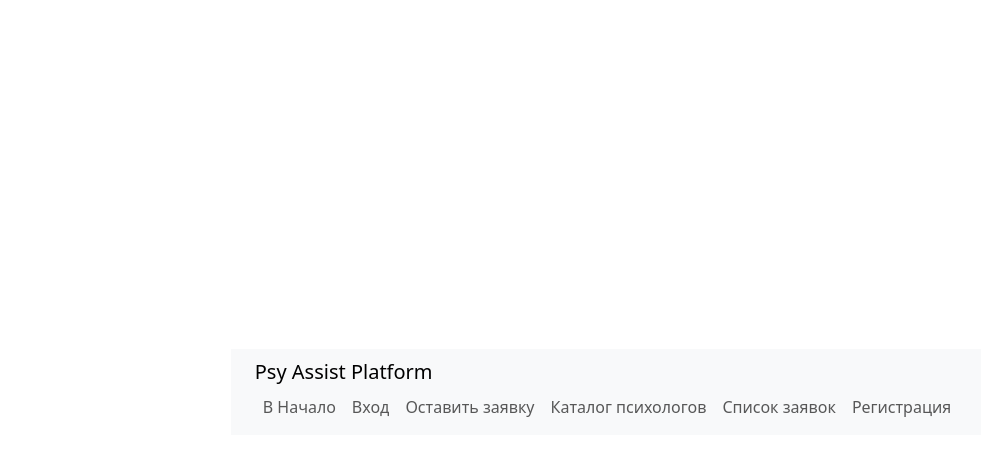
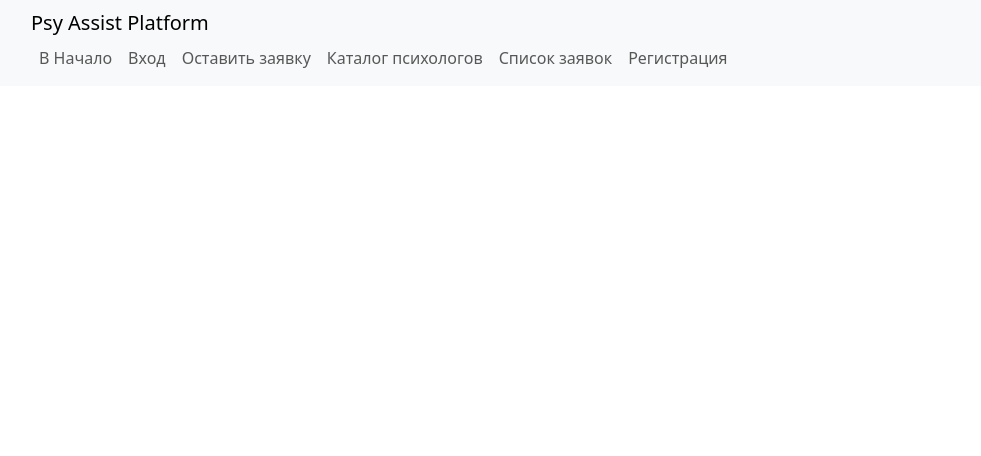
Before and after one commit to joshkhdev/psy-assist-platform-ui, a React (Vite) app: page / in a window 1280 px wide. Shown: the top 456 px of the page, without its empty margins (33-1014 px from the left). Built offline with nearby package versions, Linux system fonts and the light colour scheme.

Commit message:
PAP-UI-7: Правки верстки navbar

```diff
--- a/src/App.css
+++ b/src/App.css
@@ -1,8 +1,9 @@
 #root {
-  max-width: 1280px;
-  margin: 0 auto;
-  padding: 2rem;
-  text-align: left;
+  width: 100%;
+  height: 100vh;
+  height: 100dvh;
+  display: flex;
+  flex-direction: column;
 }
 
 .logo {
--- a/src/App.tsx
+++ b/src/App.tsx
@@ -6,11 +6,7 @@ import './App.css';
 import 'bootstrap/dist/css/bootstrap.css';
 // MUI
 import Home from './components/pages/Home';
-import {
-    BrowserRouter,
-    Route,
-    Routes
-} from 'react-router-dom';
+import { BrowserRouter, Route, Routes } from 'react-router-dom';
 // Components
 import SignIn from './components/pages/SignIn';
 import QuestionnaireCreator from './components/pages/QuestionnaireCreator';
@@ -36,8 +32,6 @@ import {
 function App() {
   return (
     <div className='App'>
-      <header className='App-header'>
-        <p>
       <BrowserRouter>
         <Routes>
           <Route path={HOME_REF} element={<Home />} />
@@ -52,8 +46,6 @@ function App() {
           <Route path='*' element={<Home />} />
         </Routes>
       </BrowserRouter>
-        </p>
-      </header>
     </div>
   );
 }
--- a/src/components/pages/PsychologistsViewer.tsx
+++ b/src/components/pages/PsychologistsViewer.tsx
@@ -4,26 +4,16 @@
 import axios from 'axios';
 import React, { useEffect } from 'react';
 // MUI
-import {
-    FormControl,
-    Grid,
-    Link
-} from '@mui/material';
+import { FormControl,Grid, Link } from '@mui/material';
 // Components
-import NavigationBar from '../base/NavigationBar';
 import PsychologistCard from '../base/PsychologistCard';
 // Classes
 import { PsychologistProfile } from '../../models/PsychologistProfile';
 import { PsychologistProfileCard } from '../../models/PsychologistProfileCard';
 // Styles and Resources
 import { psychologistFormStyle } from '../../styles/PsychologistViewerStyles';
-import {
-    GET_PSYCHOLOGISTS_REF,
-    HOME_REF
-} from '../../resources/Refs';
-import {
-    CAT_PICS,
-    PSY_PAGE_HEADER } from '../../resources/PsychologistsViewerResources';
+import { GET_PSYCHOLOGISTS_REF, HOME_REF } from '../../resources/Refs';
+import { CAT_PICS, PSY_PAGE_HEADER } from '../../resources/PsychologistsViewerResources';
 import { BACK_TO_HOME_BUTTON_HEADER } from '../../resources/CommonResources';
 
 //#endregion
@@ -63,12 +53,11 @@ const PsychologistsViewer = () => {
         <FormControl style={psychologistFormStyle}>
         <div className='root'>
             <div>
-                <NavigationBar />
                 <h2>{PSY_PAGE_HEADER}</h2>
             </div>
             <br/>
 
-            <Grid container spacing={1}>
+            <Grid container>
                 {cards.map((card, index) => {
                     const {
                         image,
--- a/src/components/pages/QuestionnairesList.tsx
+++ b/src/components/pages/QuestionnairesList.tsx
@@ -5,6 +5,7 @@ import { GET_QUESTIONNAIRES_REF, HOME_REF } from '../../resources/Refs';
 import { BACK_TO_HOME_BUTTON_HEADER } from '../../resources/CommonResources';
 import { Link } from '@mui/material';
 import { QuestionnaireResponse } from '../../models/QuestionnaireResponse';
+import { questionnaireListContentStyle } from '../../styles/QuestionnairesListStyles';
 
 function QuestionnairesList() {
 
@@ -53,8 +54,8 @@ function QuestionnairesList() {
         </table>;
 
     return (
-        <div>
-            <h1 id='tabelLabel'>Список заявок</h1>
+        <div style={questionnaireListContentStyle}>
+            <h2 id='tabelLabel'>Список заявок</h2>
             {contents}
             <Link
                 className='link_field'
--- a/src/resources/TempConfig.ts
+++ b/src/resources/TempConfig.ts
@@ -1 +1 @@
-export const SOURCE_PATH = 'http://localhost:3125';
+export const SOURCE_PATH = 'http://localhost:5555';
--- a/src/styles/QuestionnaireStyles.tsx
+++ b/src/styles/QuestionnaireStyles.tsx
@@ -1,7 +1,7 @@
 export const questionnaireFormStyle = {
+    width: '100%',
     padding: '50px',
     background: '#f5f5f5',
-    width: '70%'
 };
 
 export const questionnaireEntryStyle = {
--- /dev/null
+++ b/src/styles/QuestionnairesListStyles.tsx
@@ -0,0 +1,3 @@
+export const questionnaireListContentStyle = {
+    padding: '50px',
+};
```
Also changed, not shown: src/components/pages/QuestionnaireCreator.tsx (+2 -10 lines), src/components/base/NavigationBar.tsx (line endings or trailing spaces), 1 other file (tests, documents, lock files or other folders). Lines whose indentation alone changed are shown as unchanged.
